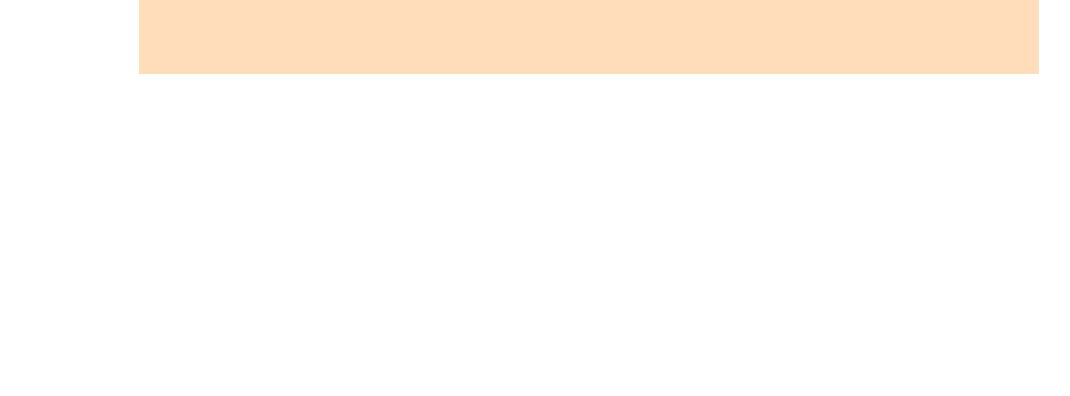
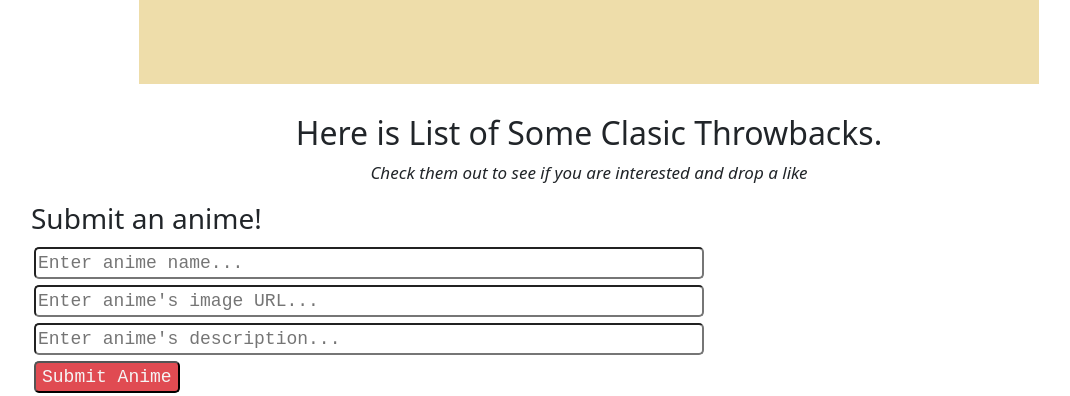
Before and after one commit to Calvin-Ngugi/phase-1-project, a plain HTML site: page index.html in a window 1280 px wide. Shown: the part 1127-1523 px from the top of the page, without its empty margins (51-1121 px from the left). Before the commit the page ends 1201 px from the top, so only its background shows below. Drawn offline with nearby package versions, Linux system fonts and the light colour scheme; no server answers.

Commit message:
Should I add this feature?

```diff
--- a/index.html
+++ b/index.html
@@ -13,7 +13,6 @@
   <script type="text/javascript" src="index.js"></script>
 </head>
 
-<body>
   <nav>
     <div class="nav-title">
       <h3>My Anime Site</h3>
@@ -61,10 +60,27 @@
 
   <section>
     <div class="list-section">
-      <div class="container" id="anime-list">
+      <h2 class="title1">Here is List of Some Clasic Throwbacks.</h2>
+      <p class="paragraph">Check them out to see if you are interested and drop a like</p>
+      <div class="container container1" id="anime-list">
       </div>
     </div>
   </section>
 
+  <!--Editing phase-->
+  <div class="container">
+    <form class="add-anime-form">
+      <h3>Submit an anime!</h3>
+
+      <input type="text" name="name" value="" placeholder="Enter anime name..." class="input-text"/>
+      <br />
+      <input type="text" name="image" value="" placeholder="Enter anime's image URL..." class="input-text"/>
+      <br />
+      <input type="text" name="image" value="" placeholder="Enter anime's description..." class="input-text"/>
+      <br />
+      <input type="submit" name="submit" value="Submit Anime" class="submit"/>
+    </form>
+  </div>
+
 </body>
 </html>
--- a/index.js
+++ b/index.js
@@ -1,6 +1,7 @@
 document.addEventListener('DOMContentLoaded', () => {
     loadDetailsById();
     loadListToPage();
+    addAnime();
 })
 
 function loadDetailsById() {
@@ -60,3 +61,11 @@ function renderCards(animeCard) {
     })
     document.getElementById('anime-list').appendChild(card)
 }
+
+function addAnime(){
+    document.getElementById('add-anime-form').addEventListener('submit', (e)=>{
+        e.preventDefault();
+        let form = e.target;
+
+    })
+}
--- a/styles/main.css
+++ b/styles/main.css
@@ -6,7 +6,7 @@
 
 nav {
     display: flex;
-    background-color: aqua;
+    background-color: #eda;
     width: 100%;
     padding-top: 15px;
 }
@@ -52,7 +52,8 @@ nav {
 .anime-details {
     text-align: center;
     margin-top: 30px;
-    background-color: #fdb;
+    padding-top: 10px;
+    background-color: #eda;
 }
 
 .synopsis {
@@ -89,7 +90,18 @@ li {
     list-style: none;
 }
 
-.container{
+.paragraph{
+    text-align: center;
+    font-style: oblique;
+    font-size: 17px;
+    font-style: 'Poppins', sans-serif;
+}
+
+.list-section{
+    margin-top: 30px;
+}
+
+.container1{
     display: flex;
     flex-wrap: wrap;
 }
@@ -102,3 +114,36 @@ li {
     width: 410px;
     background-color: #f1f1f1;
 }
+
+.add-toy-form {
+    width: 80%
+  }
+
+  .submit {
+    position: relative;
+    background-color: #e04b52;
+    border-radius: 5px;
+    height: 2rem;
+    width: max-content;
+    color: whitesmoke;
+    font-size: 18px;
+    justify-self: center;
+    font-family: monospace;
+    margin: 3px;
+  }
+
+  .submit:hover {
+    background-color: whitesmoke;
+    border: #e04b52 solid 1px;
+    color: #e04b52;
+  }
+
+
+  .input-text {
+    border-radius: 5px;
+    height: 2rem;
+    width: 60%;
+    font-size: 18px;
+    font-family: monospace;
+    margin: 3px;
+  }
```
